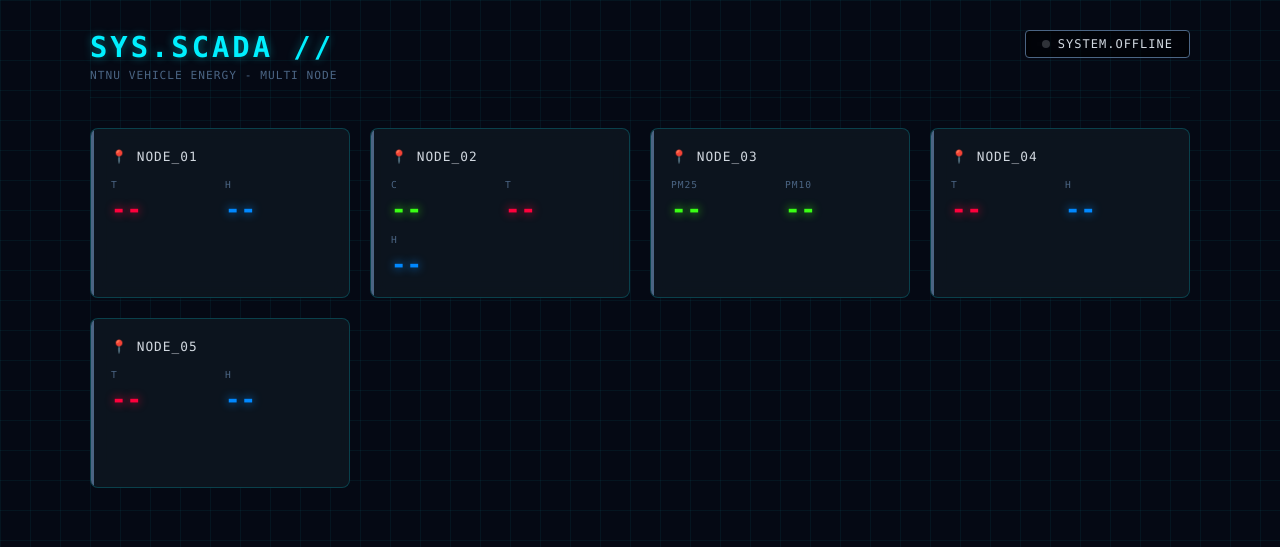
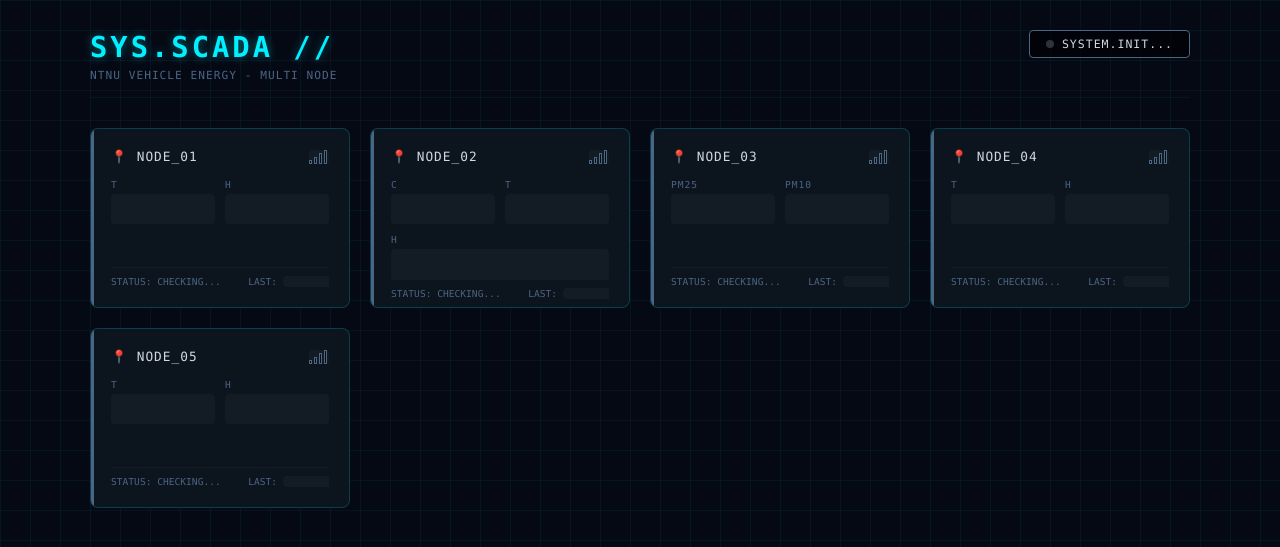
Before and after one commit to 0918tonychen-commits/ysz, a Flask app: page / in a window 1280 px wide. Shown: the top 547 px of the page. Run offline with Flask 3, Linux system fonts and the light colour scheme.

Commit message:
feat: implement skeleton screens, signal quality indicators, and per-node time stamping

```diff
--- a/templates/index.html
+++ b/templates/index.html
@@ -41,7 +41,7 @@
 
     .status-badge {
       padding: 6px 16px; border-radius: 4px; border: 1px solid var(--muted);
-      font-size: 0.75rem; background: rgba(0,0,0,0.5); letter-spacing: 1px;
+      font-size: 0.72rem; background: rgba(0,0,0,0.5); letter-spacing: 1px;
       box-shadow: inset 0 0 10px rgba(0,0,0,0.8);
     }
     .is-online { border-color: var(--green); color: var(--green); text-shadow: 0 0 8px var(--green); box-shadow: inset 0 0 10px rgba(57, 255, 20, 0.2); }
@@ -61,7 +61,7 @@
       backdrop-filter: blur(10px);
       position: relative;
       overflow: hidden;
-      height: 170px; /* 固定方塊高度 */
+      height: 180px; /* ✨ 微調高度以容納新增資訊 */
       display: flex;
       flex-direction: column;
     }
@@ -74,15 +74,37 @@
 
     .hidden { display: none !important; }
 
-    .card-title { font-size: 0.8rem; color: var(--text); margin-bottom: 15px; display: flex; align-items: center; gap: 8px; letter-spacing: 1px; }
+    .card-title-row { display: flex; justify-content: space-between; align-items: center; margin-bottom: 15px; }
+    .card-title { font-size: 0.8rem; color: var(--text); display: flex; align-items: center; gap: 8px; letter-spacing: 1px; }
+
+    /* ✨ 新增：通訊品質指標樣式 */
+    .signal-bars { display: flex; gap: 2px; align-items: flex-end; width: 20px; height: 14px; }
+    .bar { width: 3px; background: rgba(0,0,0,0.5); border: 0.5px solid var(--muted); transition: 0.3s; }
+    .bar-1 { height: 25%; } .bar-2 { height: 50%; } .bar-3 { height: 75%; } .bar-4 { height: 100%; }
+    /* 不同品質的顏色 */
+    .signal-bars.excellent .bar { background: var(--green); border-color: transparent; box-shadow: 0 0 5px var(--green); }
+    .signal-bars.good .bar { border-color: transparent; }
+    .signal-bars.good .bar-1, .signal-bars.good .bar-2, .signal-bars.good .bar-3 { background: var(--cyan); box-shadow: 0 0 5px var(--cyan); }
+    .signal-bars.fair .bar { border-color: transparent; }
+    .signal-bars.fair .bar-1, .signal-bars.fair .bar-2 { background: #f9ca24; box-shadow: 0 0 5px #f9ca24; }
+    .signal-bars.poor .bar { border-color: transparent; }
+    .signal-bars.poor .bar-1 { background: var(--red); box-shadow: 0 0 5px var(--red); }
 
     .val-container {
       display: flex; justify-content: space-between; flex-wrap: wrap; gap: 10px;
-      flex: 1; align-content: flex-start; /* 讓數值靠上對齊 */
+      flex: 1; align-content: flex-start;
     }
     .val-item { flex: 1 1 40%; }
     .val-label { font-size: 0.6rem; color: var(--muted); margin-bottom: 4px; text-transform: uppercase; letter-spacing: 1px; }
     .val-num { font-size: 1.6rem; font-weight: bold; text-shadow: 0 0 10px currentColor; }
+
+    /* ✨ 新增：獨立時間戳記樣式 */
+    .card-meta { font-size: 0.6rem; color: var(--muted); display: flex; justify-content: space-between; margin-top: auto; padding-top: 8px; border-top: 1px solid rgba(255,255,255,0.03); }
+
+    /* ✨ 新增：首抽骨架屏樣式與動畫 */
+    @keyframes skeleton-pulse { 0% { opacity: 0.6; } 50% { opacity: 1; } 100% { opacity: 0.6; } }
+    .skeleton { animation: skeleton-pulse 1.2s infinite; background-color: rgba(255,255,255,0.03); border-radius: 4px; color: transparent !important; text-shadow: none !important; }
+    .skeleton::after { content: " "; display: block; height: 100%; }
 
     /* ── 圖表面板 ── */
     .chart-panel {
@@ -120,7 +142,7 @@
       <h1>SYS.SCADA //</h1>
       <p style="color:var(--muted); font-size:0.7rem; letter-spacing:1px;">NTNU VEHICLE ENERGY - MULTI NODE</p>
     </div>
-    <div id="status-badge" class="status-badge"><span class="pulse" id="status-dot"></span><span id="status-text">OFFLINE</span></div>
+    <div id="status-badge" class="status-badge"><span class="pulse" id="status-dot"></span><span id="status-text">SYSTEM.INIT...</span></div>
   </div>
 
   <div id="scada-grid" class="scada-grid"></div>
@@ -154,7 +176,7 @@ const SENSOR_CONFIG = {
 let activeNode = null;
 let chart = null;
 
-// 初始化卡片
+// ✨ 修改初始化卡片：加入骨架屏、訊號圖示、時間戳記佔位符
 function initCards() {
   const grid = document.getElementById('scada-grid');
   Object.entries(SENSOR_CONFIG).forEach(([id, conf]) => {
@@ -162,13 +184,32 @@ function initCards() {
     card.className = 'card'; card.id = `card-${id}`;
     card.onclick = () => toggleChart(id);
 
-    let html = `<div class="card-title">${conf.icon} ${conf.name}</div><div class="val-container">`;
+    let html = `
+      <div class="card-title-row">
+        <div class="card-title">${conf.icon} ${conf.name}</div>
+        <div class="signal-bars skeleton" id="${id}-signal" title="通訊品質">
+          <div class="bar bar-1"></div><div class="bar bar-2"></div><div class="bar bar-3"></div><div class="bar bar-4"></div>
+        </div>
+      </div>
+      <div class="val-container">`;
+
     conf.sensors.forEach(s => {
-      const color = s === 't' ? 'var(--red)' : s === 'h' ? 'var(--blue)' : 'var(--green)';
-      html += `<div class="val-item"><div class="val-label">${s.toUpperCase()}</div><div class="val-num" style="color:${color}"><span id="${id}-${s}">--</span></div></div>`;
+      // 初始加上 .skeleton class
+      html += `
+        <div class="val-item">
+          <div class="val-label">${s.toUpperCase()}</div>
+          <div class="val-num skeleton" style="color:var(--text)"><span id="${id}-${s}">--</span></div>
+        </div>`;
     });
-    card.innerHTML = html + `</div>`;
-    grid.appendChild(card);
+
+    // 獨立時間戳記佔位
+    html += `</div>
+      <div class="card-meta">
+        <span>STATUS: <span id="${id}-status">CHECKING...</span></span>
+        <span>LAST: <span id="${id}-time" class="skeleton">00:00:00</span></span>
+      </div>`;
+
+    card.innerHTML = html; grid.appendChild(card);
   });
 }
 initCards();
@@ -257,17 +298,61 @@ function renderChart(id, h) {
   if(scrollBox) scrollBox.scrollLeft = scrollBox.scrollWidth;
 }
 
-// 數據通訊
+// ✨ 修改數據通訊：更新三大功能 (時間戳記、訊號、首抽骨架屏移除)
 async function fetchData() {
   try {
     const res = await fetch('/api/all_data');
     const data = await res.json();
+    const nowTime = new Date().toLocaleTimeString('zh-TW', { hour12: false });
+
     Object.entries(SENSOR_CONFIG).forEach(([id, conf]) => {
+      let nodeActive = False;
+
       conf.sensors.forEach(s => {
-        const el = document.getElementById(`${id}-${s}`);
-        if(el) el.textContent = data[`${id}_${s}`]?.val || '--';
+        const spanEl = document.getElementById(`${id}-${s}`);
+        if(spanEl) {
+          const valData = data[`${id}_${s}`];
+          if (valData) {
+            spanEl.textContent = valData.val;
+            nodeActive = True;
+            // ✨ 移除數值的骨架屏 class
+            spanEl.parentElement.classList.remove('skeleton');
+            // 回復原本指定的霓虹顏色
+            const color = s === 't' ? 'var(--red)' : s === 'h' ? 'var(--blue)' : 'var(--green)';
+            spanEl.parentElement.style.color = color;
+          }
+        }
       });
+
+      // ✨ 更新獨立時間戳記與通訊品質
+      const timeEl = document.getElementById(`${id}-${time}`);
+      const statusEl = document.getElementById(`${id}-status`);
+      const signalEl = document.getElementById(`${id}-signal`);
+
+      if (nodeActive) {
+        timeEl.textContent = nowTime;
+        timeEl.classList.remove('skeleton'); // 移除時間骨架屏
+        statusEl.textContent = 'ONLINE';
+        statusEl.style.color = 'var(--green)';
+
+        // ✨ 處理通訊品質 (模擬：實際應從數據中讀取 RSSI/SNR)
+        const rssi = data[`${id}_rssi`]?.val || (Math.random() * -50 - 50); // 若無數據，這行僅作展示用
+        let quality = 'poor';
+        if (rssi > -70) quality = 'excellent';
+        else if (rssi > -85) quality = 'good';
+        else if (rssi > -100) quality = 'fair';
+
+        signalEl.className = `signal-bars ${quality}`;
+        signalEl.title = `RSSI: ${Math.round(rssi)} dBm`;
+      } else {
+        statusEl.textContent = 'PENDING...';
+        statusEl.style.color = 'var(--muted)';
+        signalEl.className = 'signal-bars'; // 無訊號
+      }
+      // ✨ 移除訊號指示器的骨架屏 class
+      signalEl.classList.remove('skeleton');
     });
+
     const isOnline = data.status === 'online';
     document.getElementById('status-badge').className = `status-badge ${isOnline ? 'is-online' : ''}`;
     document.getElementById('status-text').textContent = isOnline ? 'SYSTEM.ONLINE' : 'SYSTEM.OFFLINE';
@@ -290,8 +375,9 @@ function exportCSV() {
   });
 }
 
+// 首次載入先呈現骨架屏畫面，3秒後進行第一次 fetchData
+setTimeout(fetchData, 1500);
 setInterval(fetchData, 3000);
-fetchData();
 </script>
 </body>
 </html>
```
